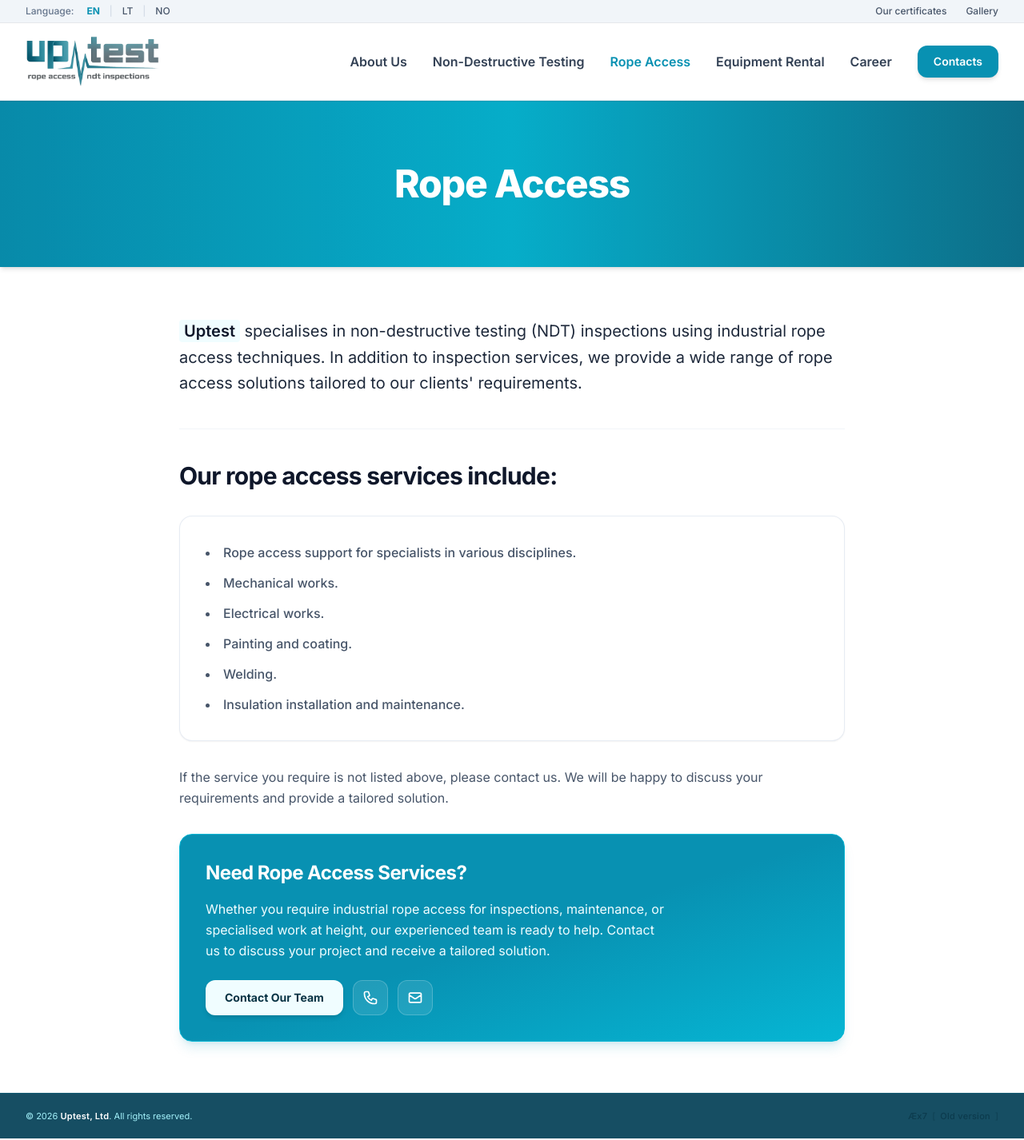
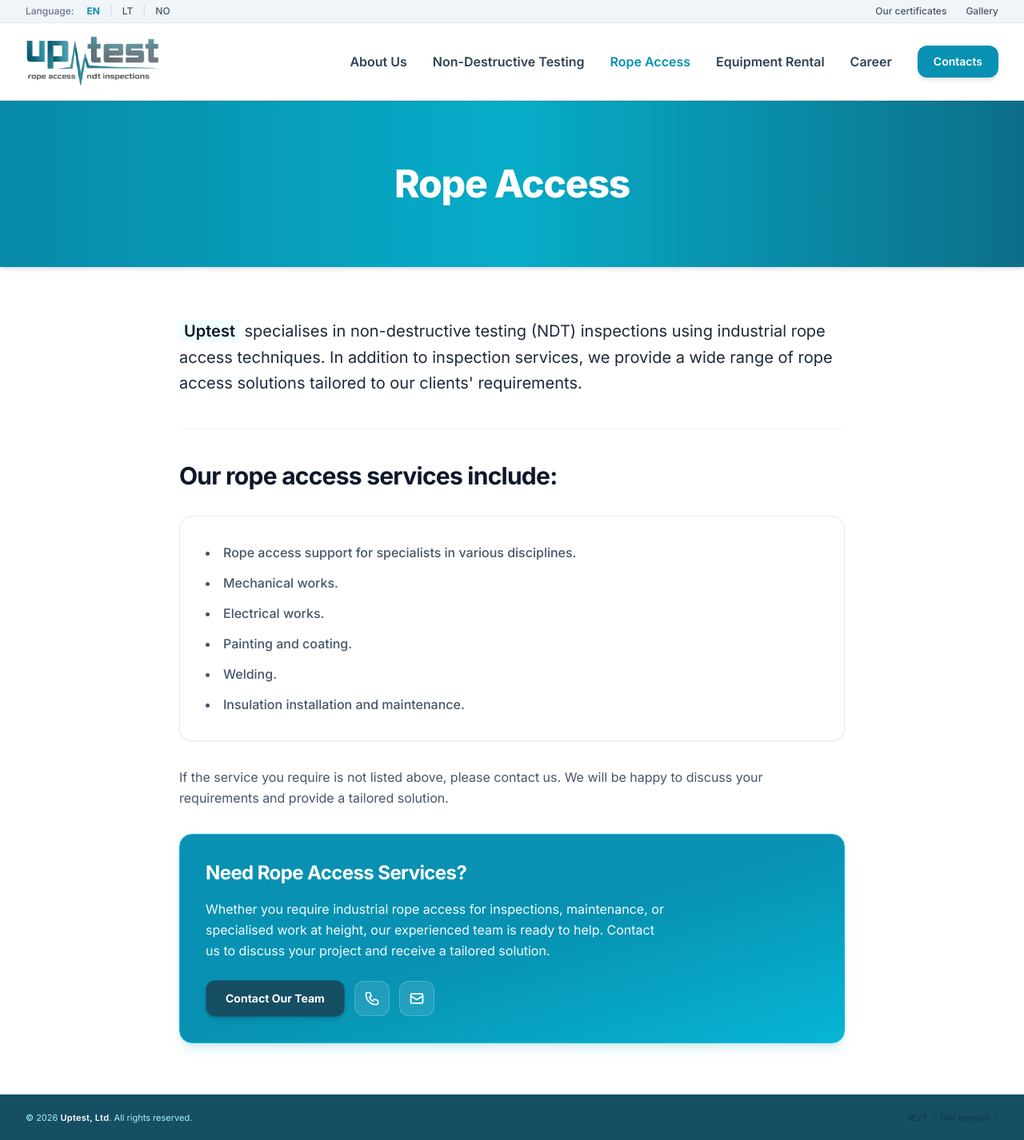
Before and after one commit to mruslys/uptest.no, a Jekyll site: the page built from rope-access/index.html, in a window 1280 px wide. Shown: the whole page at 80% size. Built offline with Jekyll 4.4.1, drawn with Linux system fonts in a browser that asks for light colours; nearby versions of some CDN libraries.

Commit message:
Update cta-box.html

```diff
--- a/_includes/cta-box.html
+++ b/_includes/cta-box.html
@@ -9,8 +9,8 @@
 {% assign n = site.data.data.nav %}
 
 <div class="pt-2 flex flex-wrap items-center gap-3">
-    <!-- Pagrindinis mygtukas: šviesus brand-50/100 tonas iš tavo paletės su brand-950 tekstas -->
-    <a href="{{ site.baseurl }}/{{ n.contacts.link[page.lang] }}" class="inline-flex items-center justify-center px-6 py-3 rounded-xl font-bold text-sm text-brand-950 bg-brand-50 hover:bg-white shadow-md hover:shadow-lg transition-all">
+    <!-- Pagrindinis mygtukas: brand-900 (šviesesnis už brand-950) -->
+    <a href="{{ site.baseurl }}/{{ n.contacts.link[page.lang] }}" class="inline-flex items-center justify-center px-6 py-3 rounded-xl font-bold text-sm text-white bg-brand-900 hover:bg-brand-800 shadow-md hover:shadow-lg transition-all border border-brand-700/60">
         {{ include.btn_text | default: n.contacts.title[page.lang] }}
     </a>
 
```
